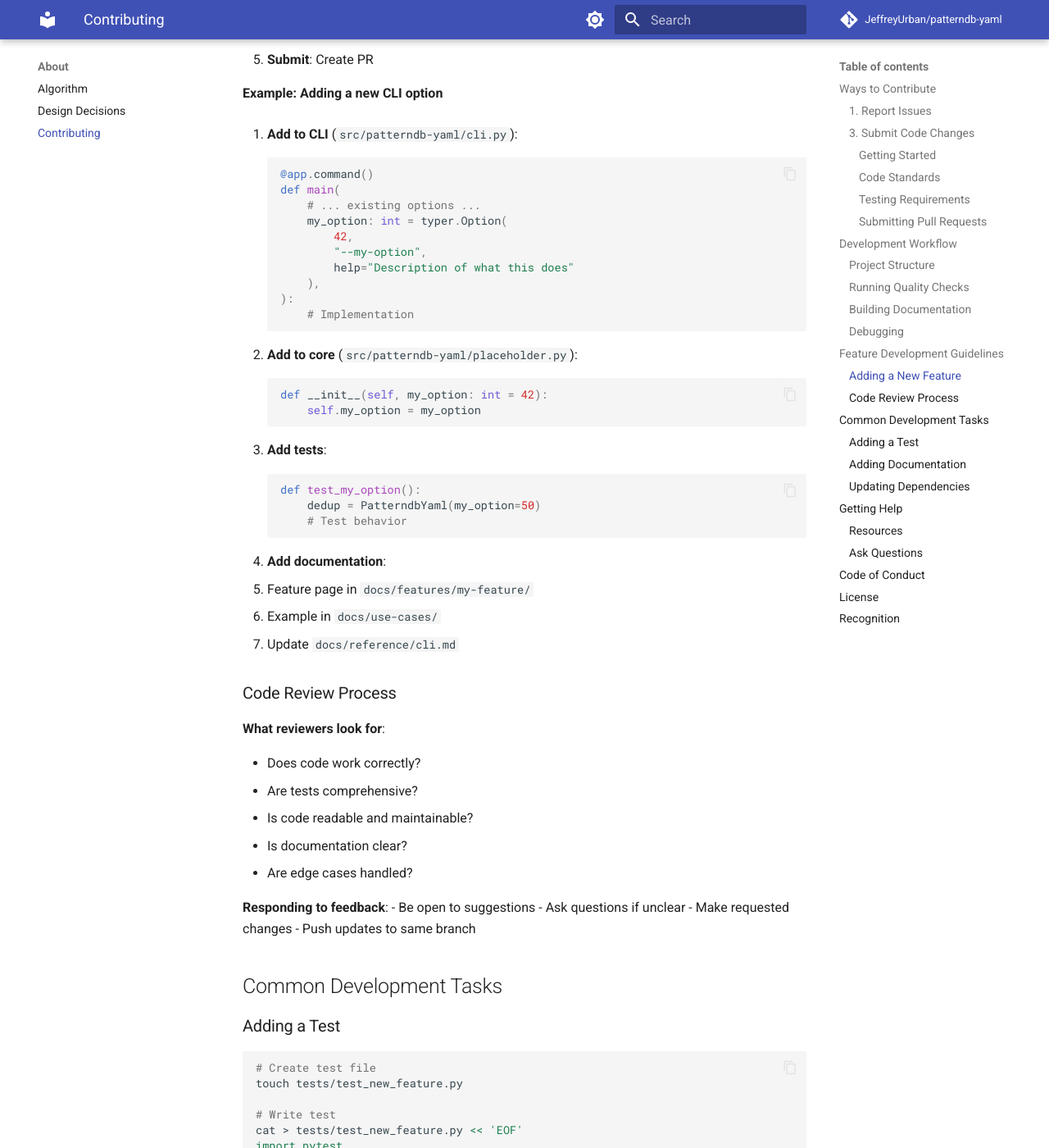
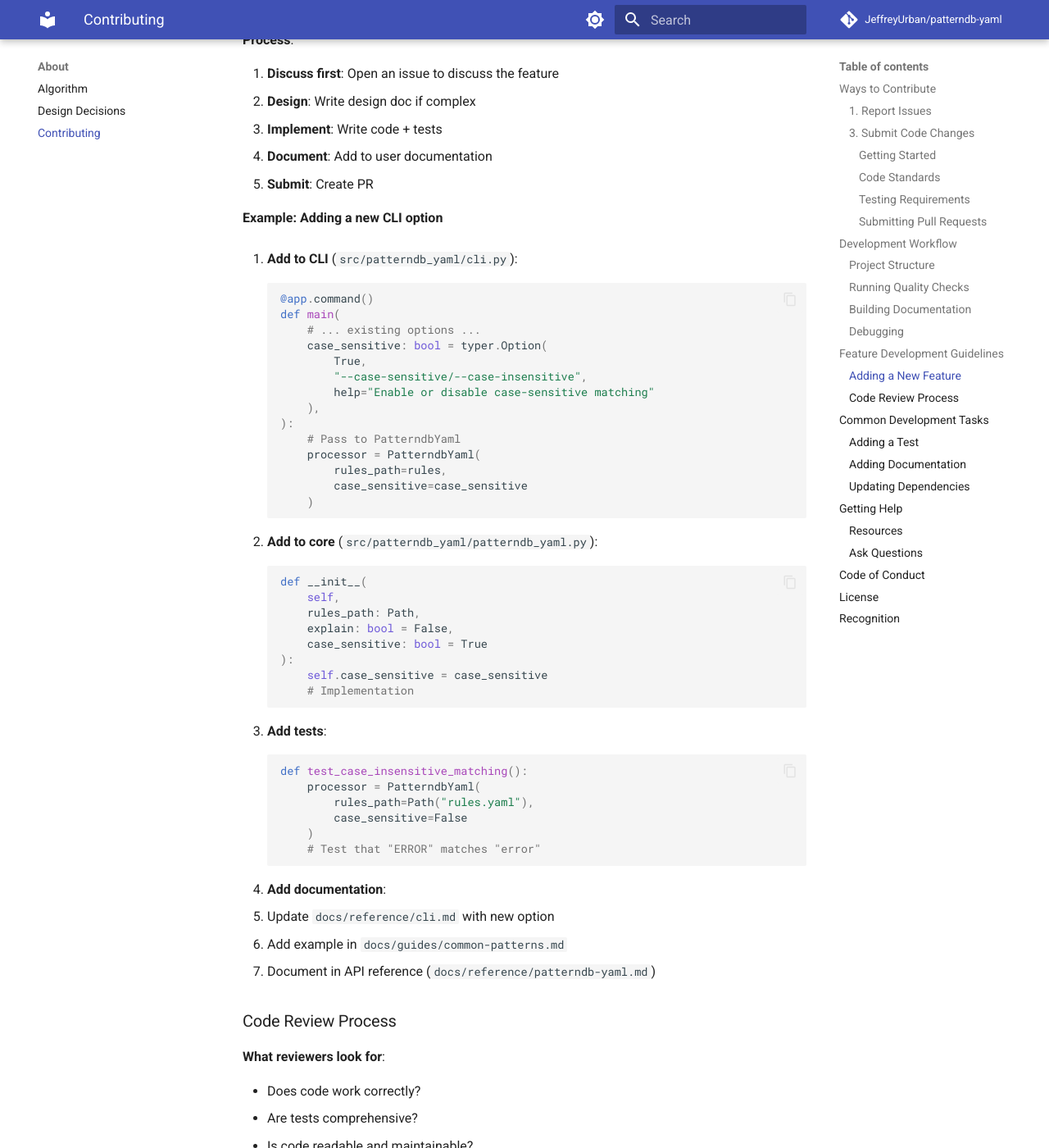
Before and after one commit to JeffreyUrban/patterndb-yaml, an MkDocs documentation site: the page built from docs/about/contributing.md, in a window 1280 px wide and 1400 px high, scrolled down 7092 px. Shown: the whole window at 82% size. Built offline with MkDocs 1.6.1 and Material for MkDocs 9.7.7, drawn with Linux system fonts in a browser that asks for light colours; comment, search, counter and statistics services are not loaded; some of the changed text lies outside the part shown.

Commit message:
Complete docs/about/contributing.md by replacing placeholders
Replace generic placeholders with project-specific content:
- Update command examples (--rules, --explain)
- Fix repository URL (processor.git → patterndb-yaml.git)
- Update test file examples (test_deduplicator → test_integration)
- Replace placeholder code examples with real PatterndbYaml examples
- Update project structure to reflect actual src/patterndb_yaml/ layout
- Add realistic feature example (case-sensitive matching option)
- Update all code snippets with actual class names and methods
- Replace generic commit messages with relevant examples

````diff
--- a/docs/about/contributing.md
+++ b/docs/about/contributing.md
@@ -19,7 +19,7 @@
 
 **Command used**:
 ```bash
-patterndb-yaml --placeholder
+patterndb-yaml --rules rules.yaml --explain input.log
 ```
 
 **Sample input** (first 20 lines):
@@ -71,7 +71,7 @@
 **Fork and clone**:
 ```bash
 # Fork on GitHub, then:
-git clone https://github.com/YOUR_USERNAME/processor.git
+git clone https://github.com/YOUR_USERNAME/patterndb-yaml.git
 cd patterndb-yaml
 ```
 
@@ -106,22 +106,22 @@
 
 1. **Type hints** for all function signatures:
    ```python
-   def placeholder(self, placeholder, output: TextIO) -> None:
-       """Process placeholder."""
+   def process(self, stream: TextIO, output: TextIO) -> None:
+       """Process input stream and write normalized output."""
        pass
    ```
 
 2. **Docstrings** for public functions/classes:
    ```python
-   def placeholder(placeholder) -> placeholder:
+   def normalize(line: str) -> str:
        """
-       placeholder.
+       Normalize a single log line according to pattern rules.
 
        Args:
-           placeholder: placeholder
+           line: Raw log line to normalize
 
        Returns:
-           placeholder
+           Normalized log line or original if no pattern matches
        """
        pass
    ```
@@ -164,28 +164,33 @@
 ```python
 import pytest
 from patterndb_yaml import PatterndbYaml
+from pathlib import Path
+from io import StringIO
 
-def test_placeholder():
-    """Test that placeholder."""
-    placeholder = PatterndbYaml(placeholder)
+def test_pattern_matching():
+    """Test that patterns match correctly."""
+    processor = PatterndbYaml(rules_path=Path("tests/fixtures/rules.yaml"))
 
     # Test input
-    placeholder
+    input_data = StringIO("2024-11-15 10:00:01 [INFO] User login\\n")
+    output_data = StringIO()
 
     # Process and collect output
-    output = placeholder
+    processor.process(input_data, output_data)
 
     # Verify
-    assert output == placeholder
+    output_data.seek(0)
+    result = output_data.read().strip()
+    assert result == "[INFO:login]"
 ```
 
 **Running specific tests**:
 ```bash
 # Run by name pattern
-pytest -k "test_placeholder"
+pytest -k "test_normalization"
 
 # Run specific file
-pytest tests/test_placeholder.py
+pytest tests/test_integration.py
 
 # Run with verbose output
 pytest -v
@@ -222,11 +227,11 @@
 
    **Examples**:
    ```
-   Add support for placeholder
+   Add support for custom delimiters
 
-   - Add --placeholder option to CLI
-   - Support placeholder
-   - Add tests for placeholder
+   - Add --delimiter option to CLI
+   - Support custom field delimiters in patterns
+   - Add tests for delimiter functionality
    - Update documentation with examples
    ```
 
@@ -257,14 +262,17 @@
 
 ```
 patterndb-yaml/
-├── src/patterndb-yaml/          # Source code
+├── src/patterndb_yaml/   # Source code
 │   ├── __init__.py
 │   ├── cli.py            # CLI interface (Typer)
-│   ├── processor.py   # Core logic
+│   ├── patterndb_yaml.py # Core normalization logic
+│   ├── normalization_engine.py
+│   ├── pattern_generator.py
 │   └── ...
 ├── tests/                # Test files
-│   ├── test_placeholder.py
+│   ├── test_integration.py
 │   ├── test_cli.py
+│   ├── test_oracle.py
 │   └── fixtures/         # Test data files
 ├── docs/                 # Documentation (MkDocs)
 │   ├── guides/
@@ -356,37 +364,50 @@
 
 **Example: Adding a new CLI option**
 
-1. **Add to CLI** (`src/patterndb-yaml/cli.py`):
+1. **Add to CLI** (`src/patterndb_yaml/cli.py`):
    ```python
    @app.command()
    def main(
        # ... existing options ...
-       my_option: int = typer.Option(
-           42,
-           "--my-option",
-           help="Description of what this does"
+       case_sensitive: bool = typer.Option(
+           True,
+           "--case-sensitive/--case-insensitive",
+           help="Enable or disable case-sensitive matching"
        ),
    ):
-       # Implementation
+       # Pass to PatterndbYaml
+       processor = PatterndbYaml(
+           rules_path=rules,
+           case_sensitive=case_sensitive
+       )
    ```
 
-2. **Add to core** (`src/patterndb-yaml/placeholder.py`):
+2. **Add to core** (`src/patterndb_yaml/patterndb_yaml.py`):
    ```python
-   def __init__(self, my_option: int = 42):
-       self.my_option = my_option
+   def __init__(
+       self,
+       rules_path: Path,
+       explain: bool = False,
+       case_sensitive: bool = True
+   ):
+       self.case_sensitive = case_sensitive
+       # Implementation
    ```
 
 3. **Add tests**:
    ```python
-   def test_my_option():
-       dedup = PatterndbYaml(my_option=50)
-       # Test behavior
+   def test_case_insensitive_matching():
+       processor = PatterndbYaml(
+           rules_path=Path("rules.yaml"),
+           case_sensitive=False
+       )
+       # Test that "ERROR" matches "error"
    ```
 
 4. **Add documentation**:
-   - Feature page in `docs/features/my-feature/`
-   - Example in `docs/use-cases/`
-   - Update `docs/reference/cli.md`
+   - Update `docs/reference/cli.md` with new option
+   - Add example in `docs/guides/common-patterns.md`
+   - Document in API reference (`docs/reference/patterndb-yaml.md`)
 
 ### Code Review Process
 
@@ -419,8 +440,11 @@
 
 def test_new_feature():
     """Test the new feature."""
-    placeholder = PatterndbYaml(new_option=True)
-    # Test code
+    processor = PatterndbYaml(
+        rules_path=Path("tests/fixtures/rules.yaml"),
+        new_option=True
+    )
+    # Test code here
 EOF
 
 # Run the new test
````
Also changed, not shown: other parts of docs/about/contributing.md (+1 -1 lines).
